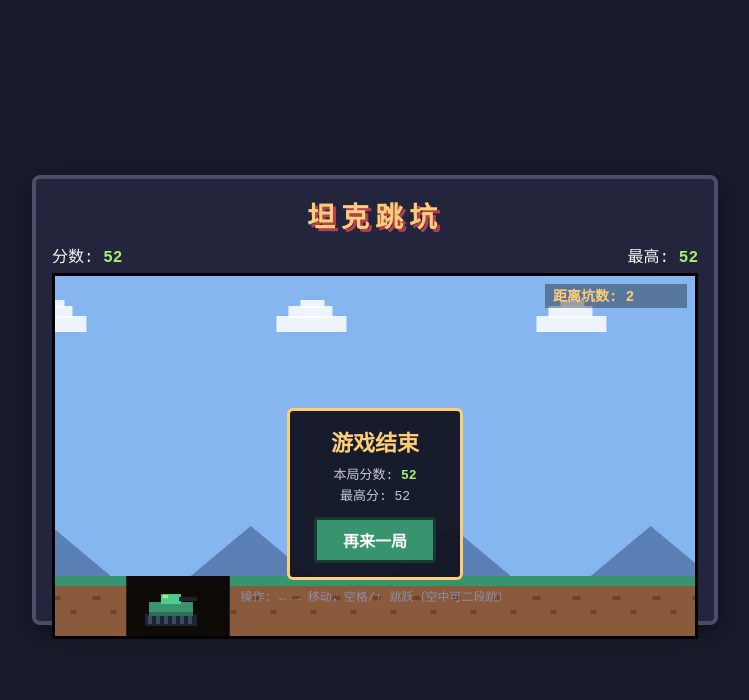
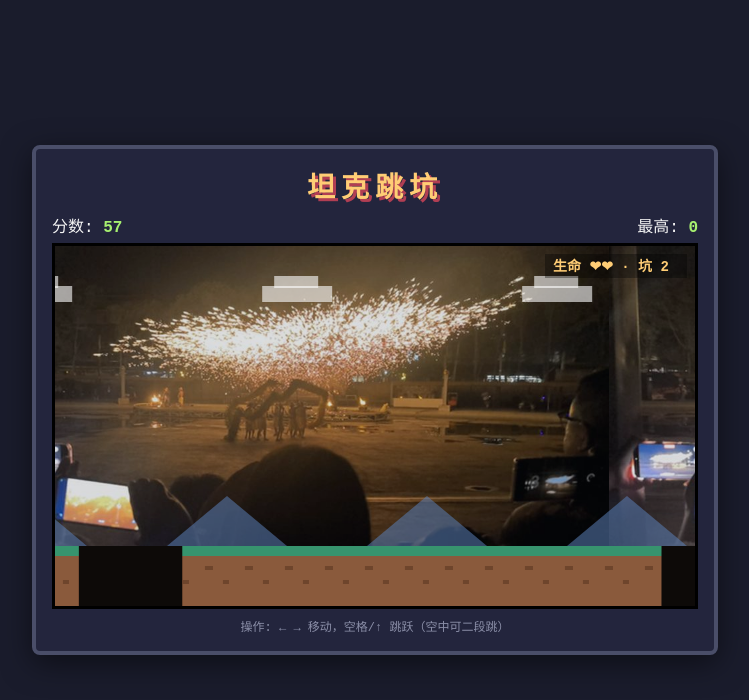
Before and after one commit to VBK-AI-Agent-Gateway/demo-t1936287wh, a plain HTML site: page tank-jump/index.html in a window 1280 px wide. Both pictures are taken after a click on the button "开始游戏". Shown: the whole page, without its empty margins (265-1014 px from the left). Drawn offline with Linux system fonts and the light colour scheme.

Commit message:
tank-jump: add enemy tanks, lives, fire and background image

```diff
--- a/tank-jump/game.js
+++ b/tank-jump/game.js
@@ -1,4 +1,4 @@
-// 坦克跳坑 - Tank Jump
+// 坦克跳坑 - Tank Jump (经典版)
 (() => {
   const cvs = document.getElementById('game');
   const ctx = cvs.getContext('2d');
@@ -10,28 +10,39 @@
   const btnStart = document.getElementById('btnStart');
 
   const W = cvs.width, H = cvs.height;
-  const GROUND_Y = H - 60;           // 地面顶边
+  const GROUND_Y = H - 60;
   const GRAVITY = 0.55;
   const JUMP_V = -11.5;
   const MOVE_V = 3.4;
 
+  // 背景图（cover 绘制，未加载时回退纯色天空）
+  const bg = new Image();
+  let bgReady = false;
+  bg.onload = () => { bgReady = true; };
+  bg.src = 'background.jpg';
+
   let best = +(localStorage.getItem('tankJumpBest') || 0);
   bestEl.textContent = best;
 
-  const state = { mode: 'ready', score: 0, speed: 3.2, dist: 0 };
+  const state = { mode: 'ready', score: 0, speed: 3.2, dist: 0, lives: 3 };
 
-  // 坑列表：{x, w}，地面段 = 坑之间的空隙
   let holes = [];
   let nextHoleAt = 700;
+  let enemies = [];   // 敌方坦克 {worldX, dir, alive}
+  let shots = [];     // 子弹 {x,y,vx,from}
 
-  const tank = { x: 90, y: GROUND_Y - 34, w: 52, h: 34, vy: 0, onGround: true, jumps: 0, tread: 0 };
+  const tank = { x: 90, y: GROUND_Y - 34, w: 52, h: 34, vy: 0, onGround: true, jumps: 0, tread: 0, fireCd: 0, inv: 0 };
 
   const keys = {};
   addEventListener('keydown', e => {
     if (['ArrowLeft','ArrowRight','ArrowUp',' '].includes(e.key)) e.preventDefault();
     keys[e.key] = true;
-    if (state.mode === 'playing' && (e.key === ' ' || e.key === 'ArrowUp')) jump();
-    if (state.mode !== 'playing' && (e.key === 'Enter' || e.key === ' ')) reset();
+    if (state.mode === 'playing') {
+      if (e.key === ' ' || e.key === 'ArrowUp') jump();
+      if (e.key === 'j' || e.key === 'J') fire();
+    } else if (e.key === 'Enter' || e.key === ' ') {
+      reset();
+    }
   });
   addEventListener('keyup', e => keys[e.key] = false);
   btnStart.addEventListener('click', reset);
@@ -44,14 +55,23 @@
     }
   }
 
+  function fire() {
+    if (tank.fireCd > 0 || state.mode !== 'playing') return;
+    shots.push({ x: tank.x + tank.w + 6, y: tank.y + 8, vx: 9, from: 'p' });
+    tank.fireCd = 20;
+  }
+
   function reset() {
     state.mode = 'playing';
     state.score = 0;
     state.speed = 3.2;
     state.dist = 0;
+    state.lives = 3;
     holes = [];
+    enemies = [];
+    shots = [];
     nextHoleAt = 600;
-    Object.assign(tank, { x: 90, y: GROUND_Y - 34, vy: 0, onGround: true, jumps: 0, tread: 0 });
+    Object.assign(tank, { x: 90, y: GROUND_Y - 34, vy: 0, onGround: true, jumps: 0, tread: 0, fireCd: 0, inv: 60 });
     overlay.classList.add('hidden');
   }
 
@@ -68,10 +88,15 @@
     overlay.classList.remove('hidden');
   }
 
-  // 当前地面是否有坑（供 x 落点检测）
   function holeAt(x) {
     for (const h of holes) if (x > h.x && x < h.x + h.w) return h;
     return null;
+  }
+
+  function spawnEnemy(worldX) {
+    // 不要生成在坑里
+    if (holeAt(worldX)) return;
+    enemies.push({ worldX, dir: -1, alive: true, cool: 80 + Math.random() * 80 });
   }
 
   function update() {
@@ -81,6 +106,8 @@
     scoreEl.textContent = state.score;
     state.speed = 3.2 + Math.min(4, state.score / 120);
     tank.tread += state.speed;
+    if (tank.fireCd > 0) tank.fireCd--;
+    if (tank.inv > 0) tank.inv--;
 
     // 生成坑
     while (nextHoleAt < state.dist + W + 200) {
@@ -88,11 +115,13 @@
       holes.push({ x: nextHoleAt, w });
       const gap = 220 + Math.random() * 260 - Math.min(80, state.score / 4);
       nextHoleAt += w + Math.max(140, gap);
+      // 随机在前方生成敌方坦克
+      if (Math.random() < 0.65) spawnEnemy(nextHoleAt + 160 + Math.random() * 140);
     }
-    // 移除离开屏幕的坑
     holes = holes.filter(h => h.x + h.w > state.dist - 100);
+    enemies = enemies.filter(e => e.alive && e.worldX > state.dist - 200);
 
-    // 水平移动（相对屏幕固定 x）
+    // 水平移动
     if (keys['ArrowLeft']) tank.x = Math.max(10, tank.x - MOVE_V);
     if (keys['ArrowRight']) tank.x = Math.min(W - tank.w - 10, tank.x + MOVE_V);
 
@@ -100,8 +129,8 @@
     tank.vy += GRAVITY;
     tank.y += tank.vy;
 
-    const footX = tank.x + tank.w / 2;          // 坦克世界屏幕坐标
-    const worldFoot = footX + state.dist;       // 换算到"世界"坐标检测坑
+    const footX = tank.x + tank.w / 2;
+    const worldFoot = footX + state.dist;
     const inHole = holeAt(worldFoot);
 
     if (tank.y >= GROUND_Y - tank.h && !inHole) {
@@ -113,54 +142,131 @@
       tank.onGround = false;
     }
 
-    // 掉入坑底
-    if (inHole && tank.y > GROUND_Y + 10) { gameOver(); }
-    if (tank.y > H + 50) { gameOver(); }
+    if (inHole && tank.y > GROUND_Y + 10) { loseLife(); }
+    if (tank.y > H + 50) { loseLife(); }
+
+    // 敌方坦克 AI：朝玩家靠近并开火
+    const playerWorldX = tank.x + state.dist;
+    for (const e of enemies) {
+      if (!e.alive) continue;
+      const dx = playerWorldX - e.worldX;
+      e.dir = dx < 0 ? -1 : 1;
+      if (Math.abs(dx) > 60) {
+        const nx = e.worldX + e.dir * 1.0;
+        if (!holeAt(nx)) e.worldX = nx;
+        else e.dir *= -1;
+      }
+      if (e.cool > 0) e.cool--;
+      if (e.cool === 0 && Math.abs(dx) < 320) {
+        shots.push({ x: e.worldX - state.dist + (e.dir < 0 ? -20 : 52), y: GROUND_Y - 46, vx: e.dir * 6, from: 'e' });
+        e.cool = 90 + Math.random() * 60;
+      }
+    }
+
+    // 子弹
+    for (const s of shots) s.x += s.vx;
+    shots = shots.filter(s => {
+      if (s.x < -60 || s.x > W + 60) return false;
+      if (s.from === 'p') {
+        for (const e of enemies) {
+          if (e.alive && Math.abs((e.worldX - state.dist) + 26 - s.x) < 30 &&
+              s.y > GROUND_Y - 50 && s.y < GROUND_Y - 10) {
+            e.alive = false;
+            state.score += 20;
+            scoreEl.textContent = state.score;
+            return false;
+          }
+        }
+      } else {
+        if (tank.inv <= 0 &&
+            s.x > tank.x && s.x < tank.x + tank.w &&
+            s.y > tank.y && s.y < tank.y + tank.h) {
+          loseLife();
+          return false;
+        }
+      }
+      return true;
+    });
+
+    // 坦克撞敌车
+    for (const e of enemies) {
+      if (!e.alive || tank.inv > 0) continue;
+      const ex = e.worldX - state.dist;
+      if (tank.x + tank.w > ex && tank.x < ex + 52 && tank.y + tank.h > GROUND_Y - 34) {
+        e.alive = false;
+        loseLife();
+      }
+    }
   }
 
-  function drawTank() {
-    const x = tank.x, y = tank.y;
-    const roll = Math.floor(tank.tread / 6) % 2;
-    // 履带
-    ctx.fillStyle = '#1c2431';
-    ctx.fillRect(x, y + 22, tank.w, 12);
-    ctx.fillStyle = '#3b4a63';
-    for (let i = 0; i < 6; i++) {
-      const tx = x + 3 + i * 8 + (roll ? 4 : 0);
-      if (tx < x + tank.w - 3) ctx.fillRect(tx, y + 24, 4, 8);
-    }
-    // 车体
-    ctx.fillStyle = '#37946e';
-    ctx.fillRect(x + 4, y + 10, tank.w - 8, 14);
-    ctx.fillStyle = '#2a6e53';
-    ctx.fillRect(x + 4, y + 20, tank.w - 8, 4);
-    // 炮塔
-    ctx.fillStyle = '#4ecb8f';
-    ctx.fillRect(x + 16, y + 2, 20, 10);
-    // 炮管
-    ctx.fillStyle = '#1c2431';
-    ctx.fillRect(x + 34, y + 5, 18, 4);
-    // 高光
-    ctx.fillStyle = '#a7f070';
-    ctx.fillRect(x + 18, y + 3, 5, 3);
+  function loseLife() {
+    if (tank.inv > 0) return;
+    state.lives--;
+    if (state.lives <= 0) { gameOver(); return; }
+    tank.inv = 90;
+    tank.y = GROUND_Y - tank.h - 40;
+    tank.vy = -4;
+    tank.jumps = 1;
   }
 
-  function draw() {
-    // 天空
-    ctx.fillStyle = '#86b6f0';
-    ctx.fillRect(0, 0, W, H);
-    // 云
-    ctx.fillStyle = 'rgba(255,255,255,.85)';
+  function drawBackground() {
+    if (bgReady) {
+      // cover 裁剪
+      const scale = Math.max(W / bg.width, H / bg.height);
+      const dw = bg.width * scale, dh = bg.height * scale;
+      const off = (state.dist * 0.15) % dw;
+      for (let x = -off; x < W; x += dw) {
+        ctx.drawImage(bg, x, (H - dh) / 2, dw, dh);
+      }
+      ctx.fillStyle = 'rgba(26,28,44,.15)';
+      ctx.fillRect(0, 0, W, H);
+    } else {
+      ctx.fillStyle = '#86b6f0';
+      ctx.fillRect(0, 0, W, H);
+    }
+    // 云（轻微视差叠加）
+    ctx.fillStyle = 'rgba(255,255,255,.6)';
     const cloudOff = (state.dist * 0.3) % (W + 160);
     for (let i = -1; i < 3; i++) {
       const cx = i * 260 - cloudOff + 120;
       ctx.fillRect(cx, 40, 70, 16);
       ctx.fillRect(cx + 12, 30, 44, 12);
-      ctx.fillRect(cx + 24, 24, 24, 8);
     }
+  }
+
+  function drawTankAt(x, y, isPlayer) {
+    const roll = Math.floor(tank.tread / 6) % 2;
+    // 履带
+    ctx.fillStyle = '#1c2431';
+    ctx.fillRect(x, y + 22, 52, 12);
+    ctx.fillStyle = '#3b4a63';
+    for (let i = 0; i < 6; i++) {
+      const tx = x + 3 + i * 8 + (roll ? 4 : 0);
+      if (tx < x + 49) ctx.fillRect(tx, y + 24, 4, 8);
+    }
+    // 车体
+    ctx.fillStyle = isPlayer ? '#37946e' : '#b13e53';
+    ctx.fillRect(x + 4, y + 10, 44, 14);
+    ctx.fillStyle = isPlayer ? '#2a6e53' : '#7a2b3a';
+    ctx.fillRect(x + 4, y + 20, 44, 4);
+    // 炮塔
+    ctx.fillStyle = isPlayer ? '#4ecb8f' : '#e05a6f';
+    ctx.fillRect(x + 16, y + 2, 20, 10);
+    // 炮管（玩家朝右，敌方按 dir）
+    ctx.fillStyle = '#1c2431';
+    const dir = isPlayer ? 1 : (window.__lastEnemyDir || -1);
+    if (dir > 0) ctx.fillRect(x + 34, y + 5, 18, 4);
+    else ctx.fillRect(x, y + 5, 18, 4);
+    // 高光
+    ctx.fillStyle = isPlayer ? '#a7f070' : '#ff9aa8';
+    ctx.fillRect(x + 18, y + 3, 5, 3);
+  }
+
+  function draw() {
+    drawBackground();
 
     // 远景小山
-    ctx.fillStyle = '#5a7fb5';
+    ctx.fillStyle = 'rgba(90,127,181,.55)';
     const hillOff = (state.dist * 0.5) % 200;
     for (let i = -1; i < 5; i++) {
       const hx = i * 200 - hillOff;
@@ -183,20 +289,16 @@
 
     for (const [s, e] of segs) {
       const sx = s - state.dist, ex = e - state.dist;
-      // 草
       ctx.fillStyle = '#37946e';
       ctx.fillRect(sx, GROUND_Y, ex - sx, 10);
-      // 泥土
       ctx.fillStyle = '#8a5a3c';
       ctx.fillRect(sx, GROUND_Y + 10, ex - sx, H - GROUND_Y - 10);
-      // 泥土纹理
       ctx.fillStyle = '#6e452c';
       for (let tx = Math.floor(s / 40) * 40; tx < e; tx += 40) {
         const px = tx - state.dist;
         ctx.fillRect(px + 6, GROUND_Y + 20, 8, 4);
         ctx.fillRect(px + 24, GROUND_Y + 34, 6, 4);
       }
-      // 坑壁描黑
       ctx.fillStyle = '#120d0a';
       if (s > state.dist - 90) ctx.fillRect(sx - 3, GROUND_Y, 3, H - GROUND_Y);
       if (e < state.dist + W + 90) ctx.fillRect(ex, GROUND_Y, 3, H - GROUND_Y);
@@ -209,14 +311,33 @@
       if (hx > -50 && hx < W + 50) ctx.fillRect(hx, GROUND_Y, h.w, H - GROUND_Y);
     }
 
-    // 分数牌
+    // 敌方坦克
+    for (const e of enemies) {
+      if (!e.alive) continue;
+      const ex = e.worldX - state.dist;
+      if (ex > -60 && ex < W + 60) {
+        window.__lastEnemyDir = e.dir;
+        drawTankAt(ex, GROUND_Y - 34, false);
+      }
+    }
+
+    // 子弹
+    for (const s of shots) {
+      ctx.fillStyle = s.from === 'p' ? '#ffcd75' : '#ff6b6b';
+      ctx.fillRect(s.x, s.y, 8, 4);
+    }
+
+    // 玩家（受击闪烁）
+    if (tank.inv === 0 || Math.floor(tank.inv / 5) % 2 === 0) {
+      drawTankAt(tank.x, tank.y, true);
+    }
+
+    // HUD：生命 + 坑数
     ctx.fillStyle = 'rgba(0,0,0,.35)';
     ctx.fillRect(W - 150, 8, 142, 24);
     ctx.fillStyle = '#ffcd75';
     ctx.font = 'bold 14px "Courier New", monospace';
-    ctx.fillText('距离坑数: ' + holes.length, W - 142, 25);
-
-    drawTank();
+    ctx.fillText('生命 ' + '❤'.repeat(Math.max(0, state.lives)) + ' · 坑 ' + holes.length, W - 142, 25);
   }
 
   function loop() {
--- a/tank-jump/style.css
+++ b/tank-jump/style.css
@@ -23,7 +23,7 @@ h1 {
 .hud b { color: #a7f070; }
 canvas {
   display: block;
-  background: #86b6f0;
+  background: #86b6f0 url('background.jpg') center/cover no-repeat;
   border: 3px solid #000;
   image-rendering: pixelated;
   max-width: 100%;
```
